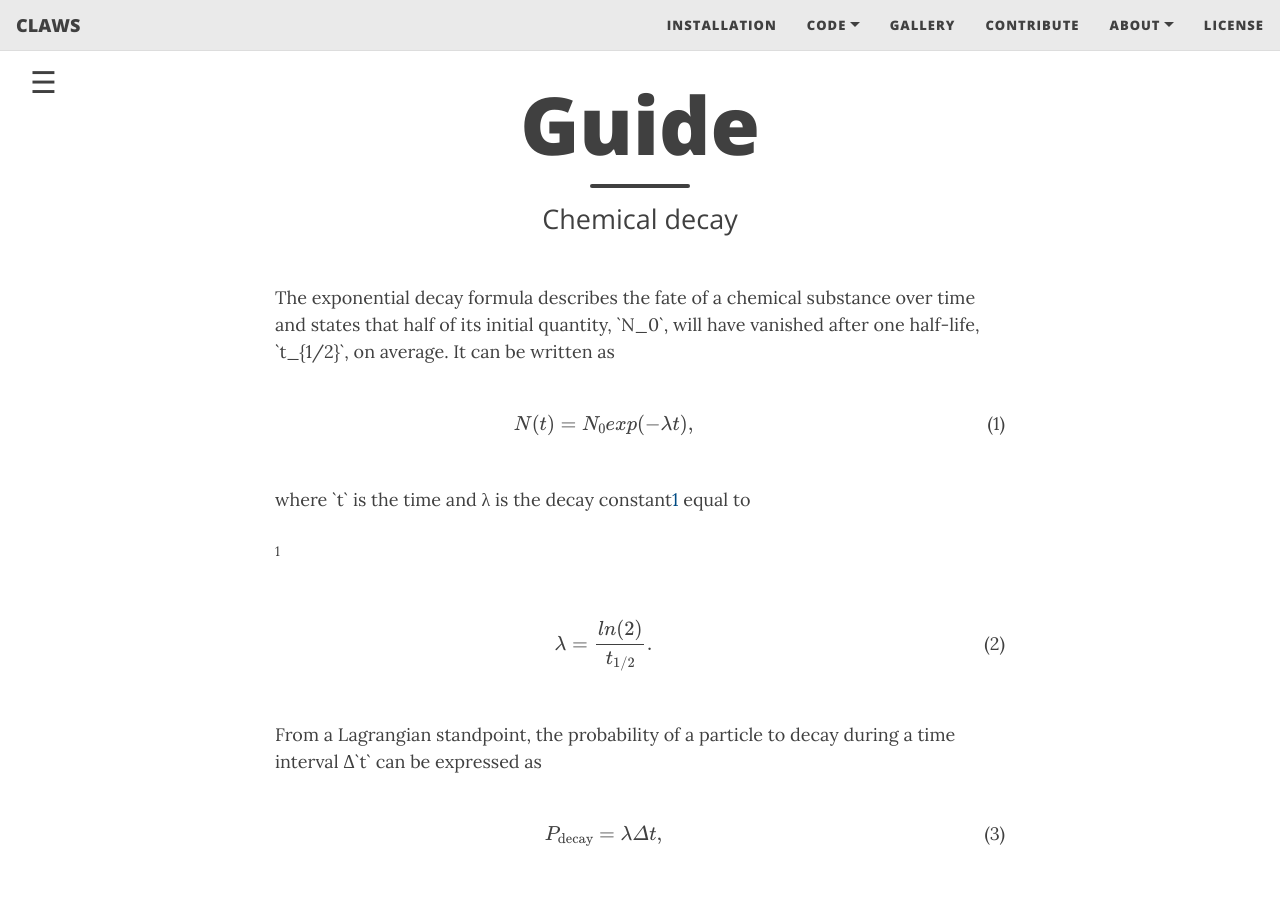
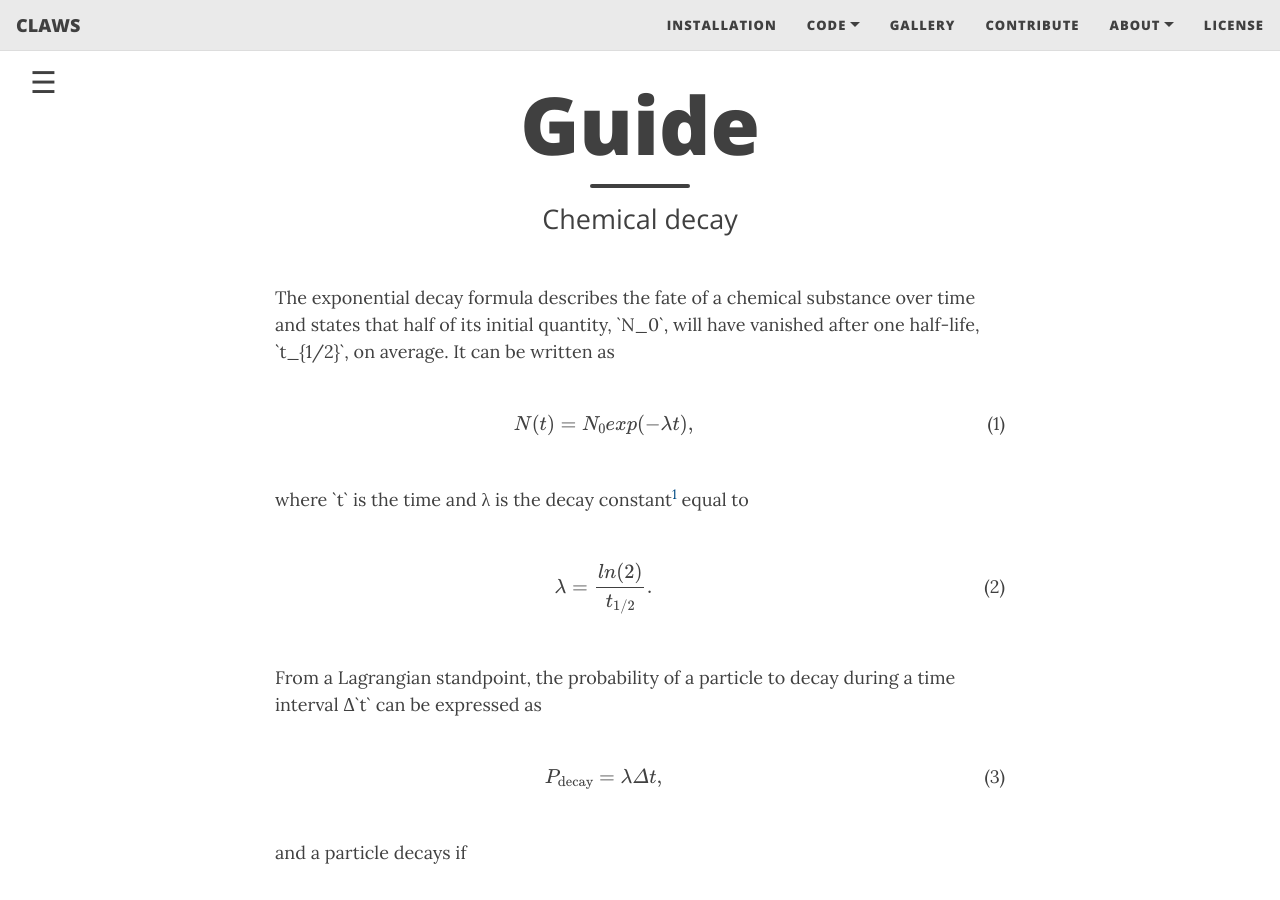
Before and after one commit to claws-scot/claws-scot.github.io, a Jekyll site: the page built from guide.md, in a window 1280 px wide and 900 px high. Built offline with Jekyll 4.4.1, drawn with Linux system fonts in a browser that asks for light colours; nearby versions of some CDN libraries; formulas are drawn with MathJax 3.

Commit message:
Editing web pages

```diff
--- a/guide.md
+++ b/guide.md
@@ -43,9 +43,9 @@
   <div class="equation__number">(1)</div>
 </div>
 
-<p>where `t` is the time and &#955; is the decay constant<a href="#fn1">1</a> equal to</p>
+<p>where `t` is the time and &#955; is the decay constant<a href="#fn1"><sup>1</sup></a> equal to</p>
 <!--<a href="#fn1" id="ref1">1</a>-->
-<sup>1</sup>
+<!--<sup>1</sup>-->
 
 <div class="equation">
   <equation class="equation__content">$$&#955; = \frac{ln(2)}{t_{1/2}}\text{.}$$</equation>
```
